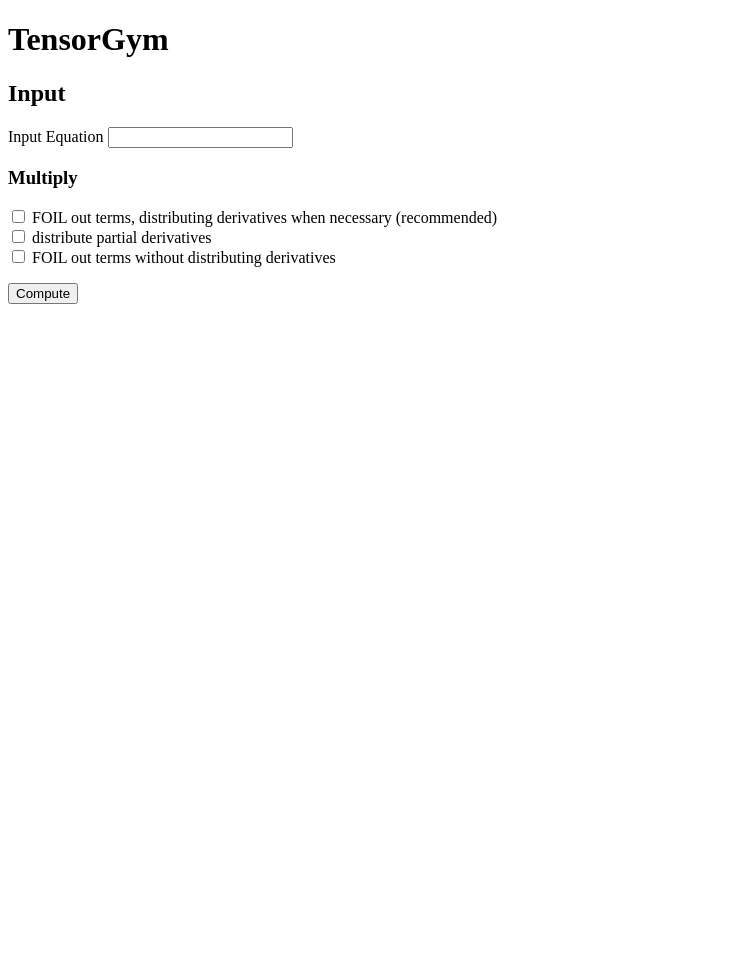
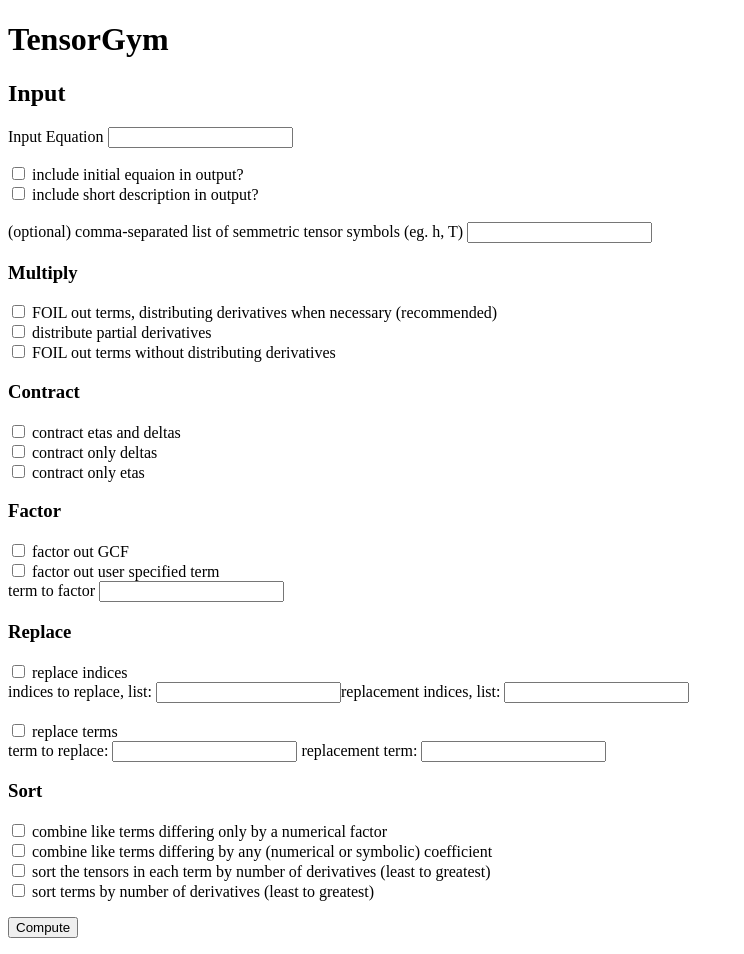
Before and after one commit to julesBR49/TensorGym_Site, a Django app: page / in a window 1280 px wide. Shown: the whole page, without its empty margins (0-744 px from the left). Before the commit the page ends 304 px from the top, so only its background shows below. Run offline with Django 3.2, Linux system fonts and the light colour scheme; some libraries are stand-ins or nearby versions.

Commit message:
finalize initial draft

```diff
--- a/tensorgym_site/tensorgym_app/forms.py
+++ b/tensorgym_site/tensorgym_app/forms.py
@@ -1,16 +1,153 @@
 from django import forms
-from Tensors import Equation
+from Tensors.Equation import Equation
 
 class EquationForm(forms.Form):
+    # input
     equation = forms.CharField(label='Equation', help_text='Input Equation')
+
+    text_statements = forms.BooleanField(required=False)
+    initial_eq = forms.BooleanField(required=False)
+    symmetric_tensors = forms.CharField(required=False)
+    # foil
     foil = forms.BooleanField(required=False)
     distribute_partials = forms.BooleanField(required=False)
     foil_no_distribute = forms.BooleanField(required=False)
 
+    # multiply
+    contract_both = forms.BooleanField(required=False)
+    contract_etas = forms.BooleanField(required=False)
+    contract_deltas = forms.BooleanField(required=False)
+
+    # factor
+    factor_gcf = forms.BooleanField(required=False)
+    factor_term = forms.BooleanField(required=False)
+    term_to_factor = forms.CharField(required=False)
+
+    # replace
+    replace_indices = forms.BooleanField(required=False)
+    indices_to_replace = forms.CharField(required=False)
+    replacement_indices = forms.CharField(required=False)
+    replace_terms = forms.BooleanField(required=False)
+    term_to_replace = forms.CharField(required=False)
+    replacement_term = forms.CharField(required=False)
+
+    # sort
+    combine_like_terms_num = forms.BooleanField(required=False)
+    combine_like_terms = forms.BooleanField(required=False)
+    sort_each = forms.BooleanField(required=False)
+    sort_terms = forms.BooleanField(required=False)
+
+    # output
     output_equation = forms.CharField(required=False, initial="")
 
     def compute(self):
-        # initial_equation = Equation(self.equation)
-        if self.foil:
-            self.output_equation = "foiling"
-            print("foil")
+        try:
+            base_equation = Equation(self.equation, self.symmetric_tensors)
+            self.output_equation = ""
+            if base_equation.getCov():
+                # self.open_pop("../Kivy/images/cov_warning.png")
+                self.output_equation += "MAY CONTAIN LOGIC ERRORS DUE TO THE USE OF COVARIANT DERIVATIVES: PROCEED WITH CAUTION \n \n"
+            if self.initial_eq:
+                if self.text_statements:
+                    self.output_equation += "Starting with the equation \n"
+                self.output_equation += repr(base_equation)
+                self.output_equation += "\n" + "\n"
+            if self.foil:
+                base_equation.getTree().foil(base_equation.getTree().getRoot())
+                if self.text_statements:
+                    self.output_equation += "multiplying out terms and distributing partial derivatives using the product rule \n"
+                self.output_equation += repr(base_equation)
+                self.output_equation += "\n" + "\n"
+            if self.distribute_partials:
+                base_equation.getTree().distributePs(base_equation.getTree().getRoot())
+                if self.text_statements:
+                    self.output_equation += "using the calculus product rule to distribute partial derivatives \n"
+                self.output_equation += repr(base_equation)
+                self.output_equation += "\n" + "\n"
+            if self.foil_no_distribute:
+                base_equation.getTree().noPfoil(base_equation.getTree().getRoot())
+                if self.text_statements:
+                    self.output_equation += "multiplying out terms not under a partial derivative \n"
+                self.output_equation += repr(base_equation)
+                self.output_equation += "\n" + "\n"
+        # CONTRACT
+            if self.contract_both:
+                base_equation.contract(base_equation.getTree().getRoot())
+                if self.text_statements:
+                    self.output_equation += "contracting etas and deltas "
+                self.output_equation += repr(base_equation)
+                self.output_equation += "\n" + "\n"
+            if self.contract_etas:
+                base_equation.contract(base_equation.getTree().getRoot(), 'eta')
+                if self.text_statements:
+                    self.output_equation += "contracting etas \n"
+                self.output_equation += repr(base_equation)
+                self.output_equation += "\n" + "\n"
+            if self.contract_deltas:
+                base_equation.contract(base_equation.getTree().getRoot(), 'delta')
+                if self.text_statements:
+                    self.output_equation += "contracting deltas \n"
+                self.output_equation += repr(base_equation)
+                self.output_equation += "\n" + "\n"
+        # FACTOR
+            if self.factor_gcf:
+                base_equation.factorGCF(base_equation.getTree().getRoot())
+                if self.text_statements:
+                    self.output_equation += "factoring out the greatest common factor \n"
+                self.output_equation += repr(base_equation)
+                self.output_equation += "\n" + "\n"
+            if self.factor_term:
+                base_equation.factorUserInputTree(base_equation.getTree().getRoot(), self.term_to_factor)
+                if self.text_statements:
+                    self.output_equation += "factoring out $ " + self.term_to_factor + " $ \n"
+                self.output_equation += repr(base_equation)
+                self.output_equation += "\n" + "\n"
+        # REPLACE
+            if self.replace_indices:
+                base_equation.replaceIndices(self.indices_to_replace, self.replacement_indices)
+                if self.text_statements:
+                    self.output_equation += "replacing indices $ " + self.indices_to_replace + " $ with indices $ " + self.replacement_indices_str + " $ \n"
+                self.output_equation += repr(base_equation)
+                self.output_equation += "\n" + "\n"
+
+            if self.replace_terms:
+                base_equation.replaceTerms(self.term_to_replace, self.replacement_term)
+                if self.text_statements:
+                    self.output_equation += "replacing $ " + self.term_to_replace + " $ with $ " + self.replacement_term + " $ \n"
+                self.output_equation += repr(base_equation)
+                self.output_equation += "\n" + "\n"
+        # SORT
+            if self.combine_like_terms_num:
+                base_equation.combineLikeTermsWithoutSymCo(base_equation.getTree().getRoot())
+                if self.text_statements:
+                    self.output_equation += "combining like terms \n"
+                self.output_equation += repr(base_equation)
+                self.output_equation += "\n" + "\n"
+            if self.combine_like_terms:
+                base_equation.combineLikeTerms(base_equation.getTree().getRoot())
+                if self.text_statements:
+                    self.output_equation += "combine like terms differing by any (numerical or symbolic) coefficient \n"
+                self.output_equation += repr(base_equation)
+                self.output_equation += "\n" + "\n"
+
+            if self.sort_each:
+                base_equation.sortEach()
+                if self.text_statements:
+                    self.output_equation += "organizing the tensors in each term from least to greatest number of partials \n"
+                self.output_equation += repr(base_equation)
+                self.output_equation += "\n" + "\n"
+
+            if self.sort_terms:
+                base_equation.sortTerms()
+                if self.text_statements:
+                    self.output_equation += "organizing each term from least to greatest number of partials \n"
+                self.output_equation += repr(base_equation)
+                self.output_equation += "\n" + "\n"
+        except Exception as exceptObj:
+            self.output_equation = str(exceptObj) + "\n\nPlease email jbrucero@uwo.ca for if you think this is a bug"
+            # self.exception_str = str(exceptObj)
+            #tb = sys.exc_info()[-1]
+            #stk = traceback.extract_tb(tb, 1)
+            #fname = stk[0][2]
+            #self.exception_str += " method that produced error: " + fname
+            # self.open_except_pop("../Kivy/images/error_popup.png")
--- a/tensorgym_site/tensorgym_app/templates/tensorgym/home.html
+++ b/tensorgym_site/tensorgym_app/templates/tensorgym/home.html
@@ -6,6 +6,14 @@
 <form action="/" method="post">
     {% csrf_token %}
     <p><label for="equation">Input Equation </label> {{ form.equation }}
+    </p>
+    <p>
+        {{ form.initial_eq }}
+        <label>include initial equaion in output?</label>
+        <br>{{ form.text_statements }}
+        <label>include short description in output?</label>
+        <br><br>
+        <label>(optional) comma-separated list of semmetric tensor symbols (eg. h, T)</label> {{ form.symmetric_tensors }}
     </p>
     <h3>
         Multiply
@@ -18,6 +26,48 @@
         <br>{{ form.foil_no_distribute }}
         <label for="foil">FOIL out terms without distributing derivatives</label>
     </p>
+    <h3>
+        Contract
+    </h3>
+
+    {{ form.contract_both }}
+    <label>contract etas and deltas</label>
+    <br>{{ form.contract_deltas }}
+    <label>contract only deltas</label>
+    <br>{{ form.contract_etas }}
+    <label>contract only etas</label>
+    <h3>
+        Factor
+    </h3>
+
+    {{ form.factor_gcf }}
+    <label>factor out GCF</label>
+    <br>{{ form.factor_term }}
+    <label>factor out user specified term</label>
+    <br><label> term to factor</label> {{ form.term_to_factor }}
+    <h3>
+        Replace
+    </h3>
+
+    {{ form.replace_indices }}
+    <label>replace indices</label>
+    <br> <label>indices to replace, list: </label> {{ form.indices_to_replace }}<label>replacement indices, list: </label> {{ form.replacement_indices }}
+    <br><br>{{ form.replace_terms }}
+    <label>replace terms</label>
+    <br> <label>term to replace: </label> {{ form.term_to_replace }} <label>replacement term: </label> {{ form.replacement_term }}
+    <h3>
+        Sort
+    </h3>
+
+    {{ form.combine_like_terms_num }}
+    <label>combine like terms differing only by a numerical factor</label>
+    <br>{{ form.combine_like_terms }}
+    <label>combine like terms differing by any (numerical or symbolic) coefficient</label>
+    <br>{{ form.sort_each }}
+    <label>sort the tensors in each term by number of derivatives (least to greatest)</label>
+    <br>{{ form.sort_terms }}
+    <label>sort terms by number of derivatives (least to greatest)</label>
+
 
     <p><input id="compute" type="submit" value="Compute">
         <!-- <label for="output"> Output </label> {{ form.output_equation }} -->
--- a/tensorgym_site/tensorgym_app/views.py
+++ b/tensorgym_site/tensorgym_app/views.py
@@ -10,11 +10,45 @@
 
         form = EquationForm(request.POST)
         if form.is_valid():
+            # initial
             form.equation = form.cleaned_data['equation']
+            form.text_statements=form.cleaned_data['text_statements']
+            form.initial_eq=form.cleaned_data['initial_eq']
+            form.symmetric_tensors = form.cleaned_data['symmetric_tensors']
+            # multiply
             form.foil = form.cleaned_data['foil']
+            form.foil_no_distribute=form.cleaned_data['foil_no_distribute']
+            form.distribute_partials=form.cleaned_data['distribute_partials']
+
+            # contract
+            form.contract_both=form.cleaned_data['contract_both']
+            form.contract_deltas=form.cleaned_data['contract_deltas']
+            form.contract_etas=form.cleaned_data['contract_etas']
+
+            # factor
+            form.factor_gcf=form.cleaned_data['factor_gcf']
+            form.factor_term=form.cleaned_data['factor_term']
+            form.term_to_factor=form.cleaned_data['term_to_factor']
+
+            # replace
+            form.replace_indices=form.cleaned_data['replace_indices']
+            form.replacement_indices=form.cleaned_data['replacement_indices']
+            form.indices_to_replace=form.cleaned_data['indices_to_replace']
+
+            form.replace_terms=form.cleaned_data['replace_terms']
+            form.term_to_replace=form.cleaned_data['term_to_replace']
+            form.replacement_term=form.cleaned_data['replacement_term']
+
+            # sort
+            form.combine_like_terms=form.cleaned_data['combine_like_terms']
+            form.combine_like_terms_num=form.cleaned_data['combine_like_terms_num']
+            form.sort_each=form.cleaned_data['sort_each']
+            form.sort_terms=form.cleaned_data['sort_terms']
+
             form.output_equation = ""
             form.compute()
-            html = "<html><body> Equation: %s </body></html>" % form.output_equation
+            output = form.output_equation.replace("\n","<br>")
+            html = "<html><body> Equation: %s </body></html>" % output
             return HttpResponse(html)
             # return render(request, 'tensorgym/home.html', {'form': form})
             # return HttpResponseRedirect('')
```
